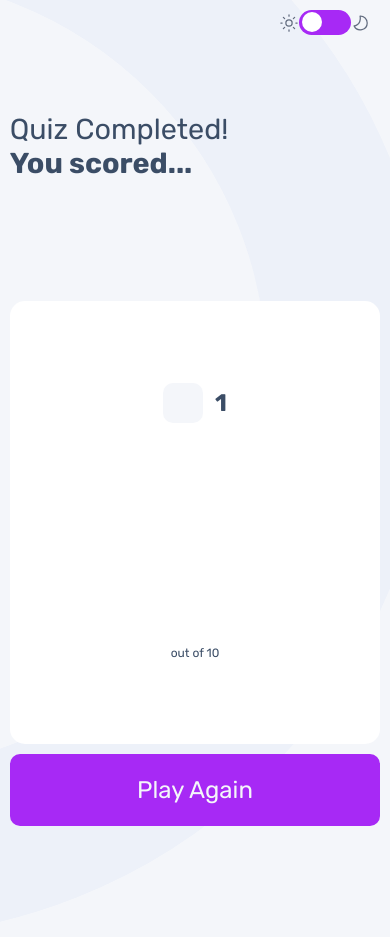
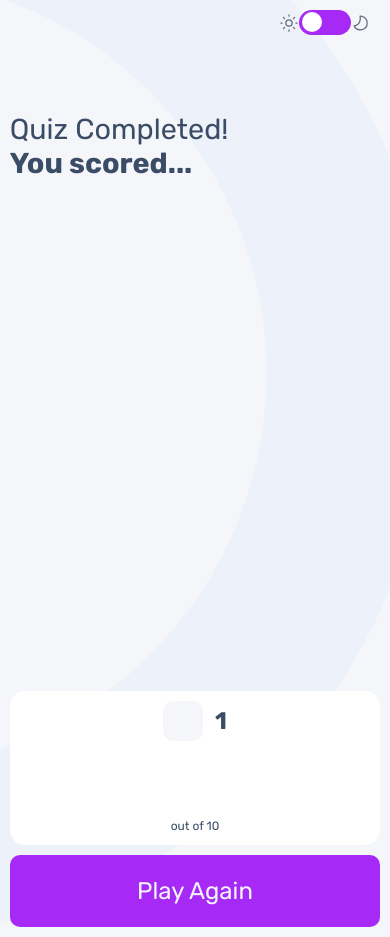
Before and after one commit to mkweeks/react-quiz, a React (Vite) app: page /1/score in a window 390 px wide. Built offline with nearby package versions, Linux system fonts and the light colour scheme.

Commit message:
Fixed height issue

```diff
--- a/src/index.css
+++ b/src/index.css
@@ -257,7 +257,7 @@ input:checked + .slider:before {
   .main {
     background-image: url("/assets/pattern-background-tablet-light.svg");
     background-repeat: no-repeat;
-    height: 100svh;
+    min-height: 100dvh;
     font-size: 0.9rem;
     background-size: cover;
   }
@@ -265,7 +265,7 @@ input:checked + .slider:before {
   .container {
     display: flex;
     width: 95%;
-    height: 100vh;
+    min-height: 100vh;
     justify-content: space-between;
     align-items: center;
     flex-direction: column;
@@ -309,7 +309,7 @@ input:checked + .slider:before {
     background-image: url("/assets/pattern-background-mobile-light.svg");
     background-repeat: no-repeat;
     width: 100%;
-    height: 100%;
+    min-height: 100dvh;
     background-size: cover;
     font-size: 0.75em;
   }
@@ -336,7 +336,7 @@ input:checked + .slider:before {
   }
 
   .container{
-    height: 100vh;
+    min-height: 100vh;
     display: flex;
     justify-content: space-between;
     align-items: center;
```
Also changed, not shown: src/components/Layout.jsx (line endings or trailing spaces).
